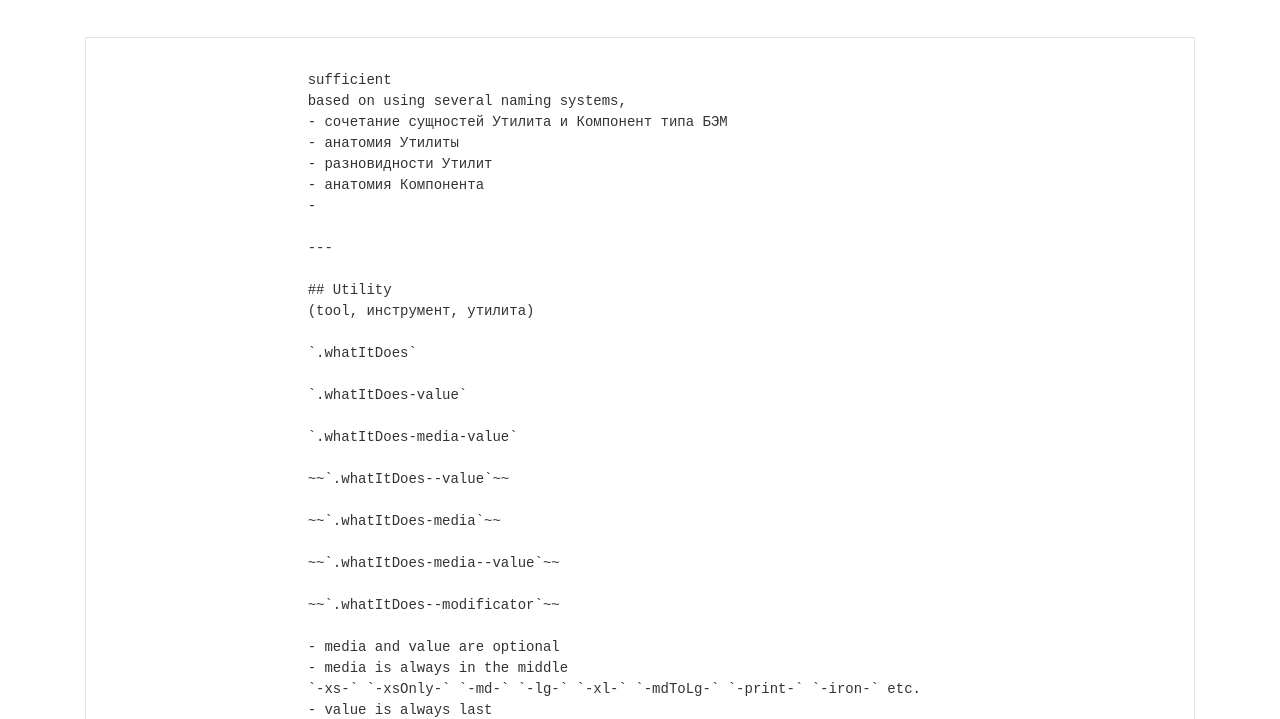
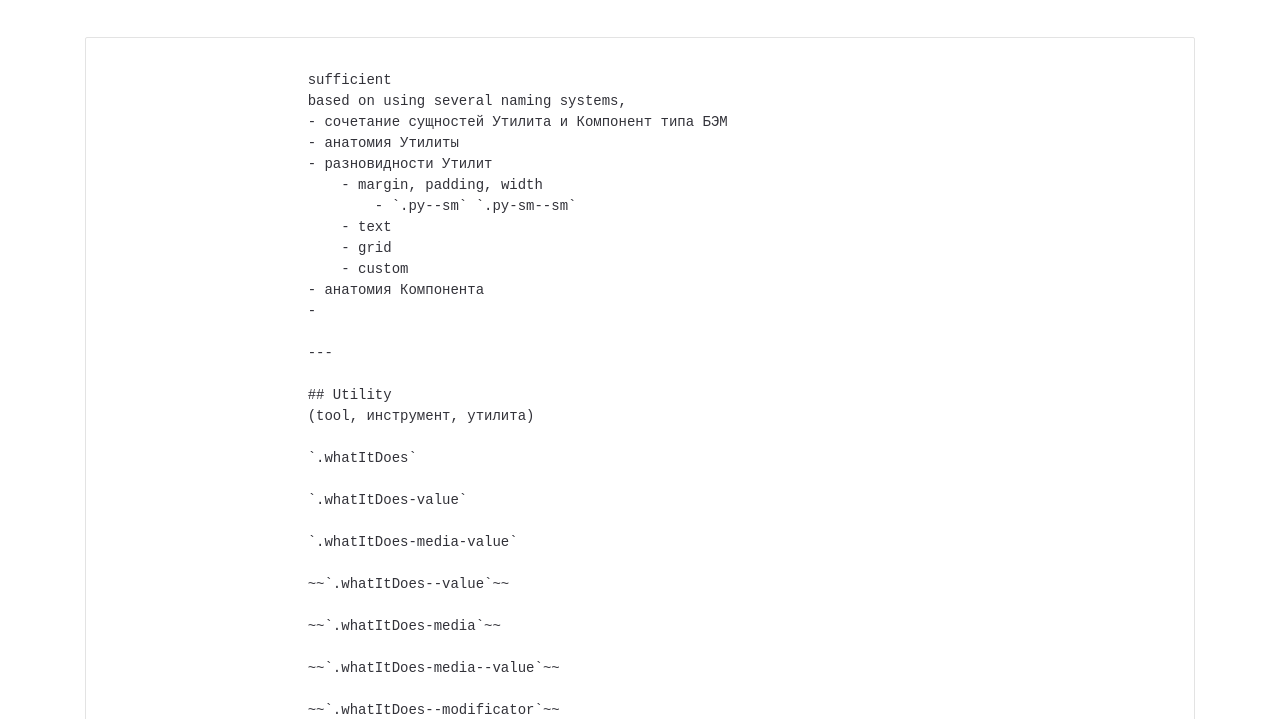
Before and after one commit to webowski/ubem, a website: page index.html in a window 1280 px wide. Shown: the part 81-800 px from the top of the page. Drawn offline with nearby package versions, Linux system fonts and the light colour scheme; files that its build step writes are made by us from their sources.

Commit message:
changes in manual

```diff
--- a/index.html
+++ b/index.html
@@ -105,6 +105,11 @@ hr {
 						- сочетание сущностей Утилита и Компонент типа БЭМ
 						- анатомия Утилиты
 						- разновидности Утилит
+							- margin, padding, width
+								- `.py--sm` `.py-sm--sm`
+							- text
+							- grid
+							- custom
 						- анатомия Компонента
 						-
 
```
